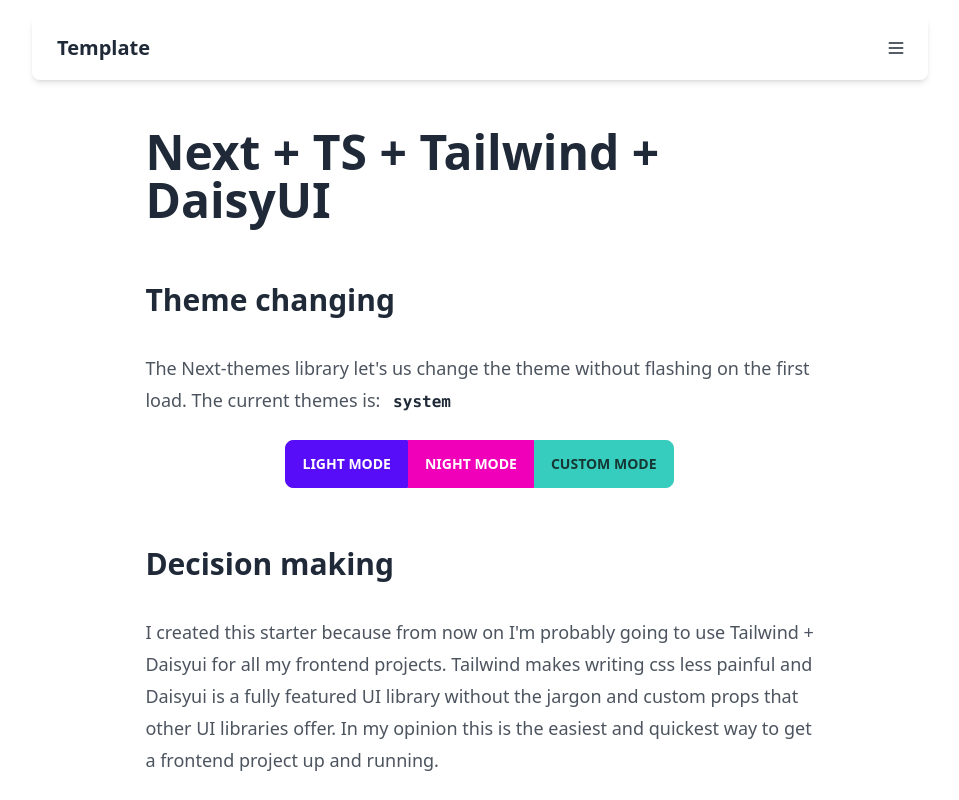
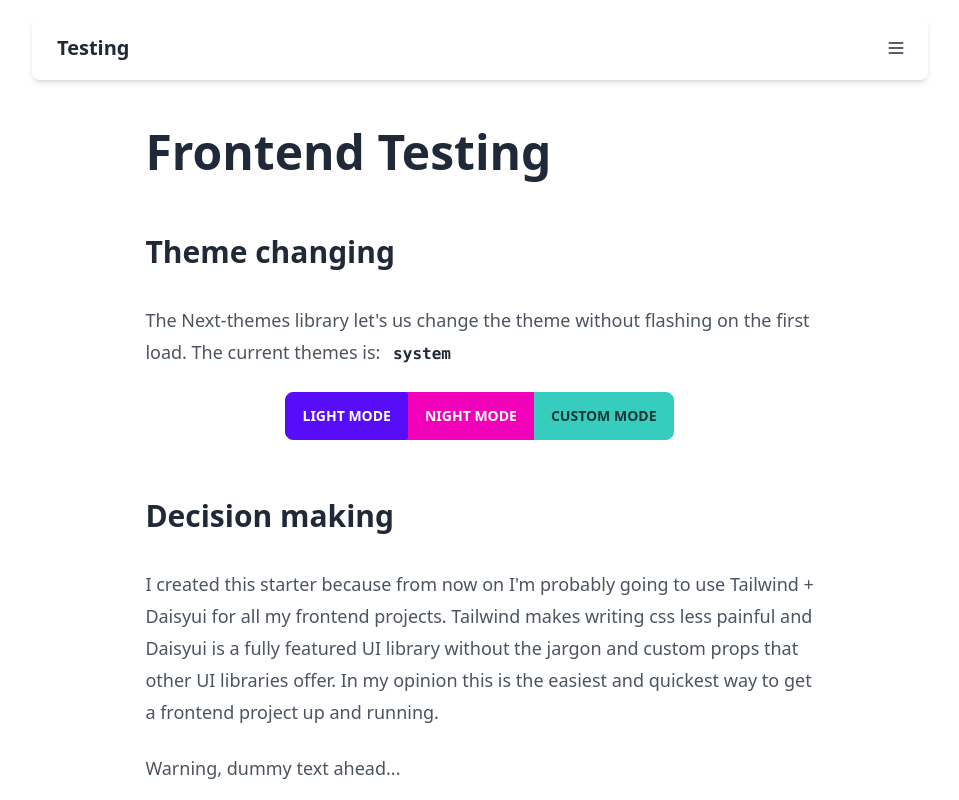
Before and after one commit to juanCortelezzi/Juans-blog, a Next.js app: page / in a window 1280 px wide. Shown: the top 800 px of the page, without its empty margins (160-1119 px from the left). Built offline with nearby package versions, Linux system fonts and the light colour scheme.

Commit message:
first commit

```diff
--- a/src/components/header.tsx
+++ b/src/components/header.tsx
@@ -1,7 +1,7 @@
 export const Header = () => (
   <header className="navbar rounded-lg shadow-md">
     <div className="flex-1">
-      <button className="btn btn-ghost normal-case text-xl">Template</button>
+      <button className="btn btn-ghost normal-case text-xl">Testing</button>
     </div>
     <div className="flex-none">
       <button className="btn btn-square btn-ghost">
--- a/src/pages/index.tsx
+++ b/src/pages/index.tsx
@@ -5,11 +5,11 @@
 const Home: NextPage = () => {
   return (
     <Layout
-      title="Frontend Template"
+      title="Frontend Testing"
       desc="Simple Frontend template, just Ctrl + c and Ctrl + v"
       className="prose prose-lg prose-h1:my-8 mx-auto"
     >
-      <h1>Next + TS + Tailwind + DaisyUI</h1>
+      <h1>Frontend Testing</h1>
       <h2>Theme changing</h2>
       <ThemeChanger />
       <h2>Decision making</h2>
```
